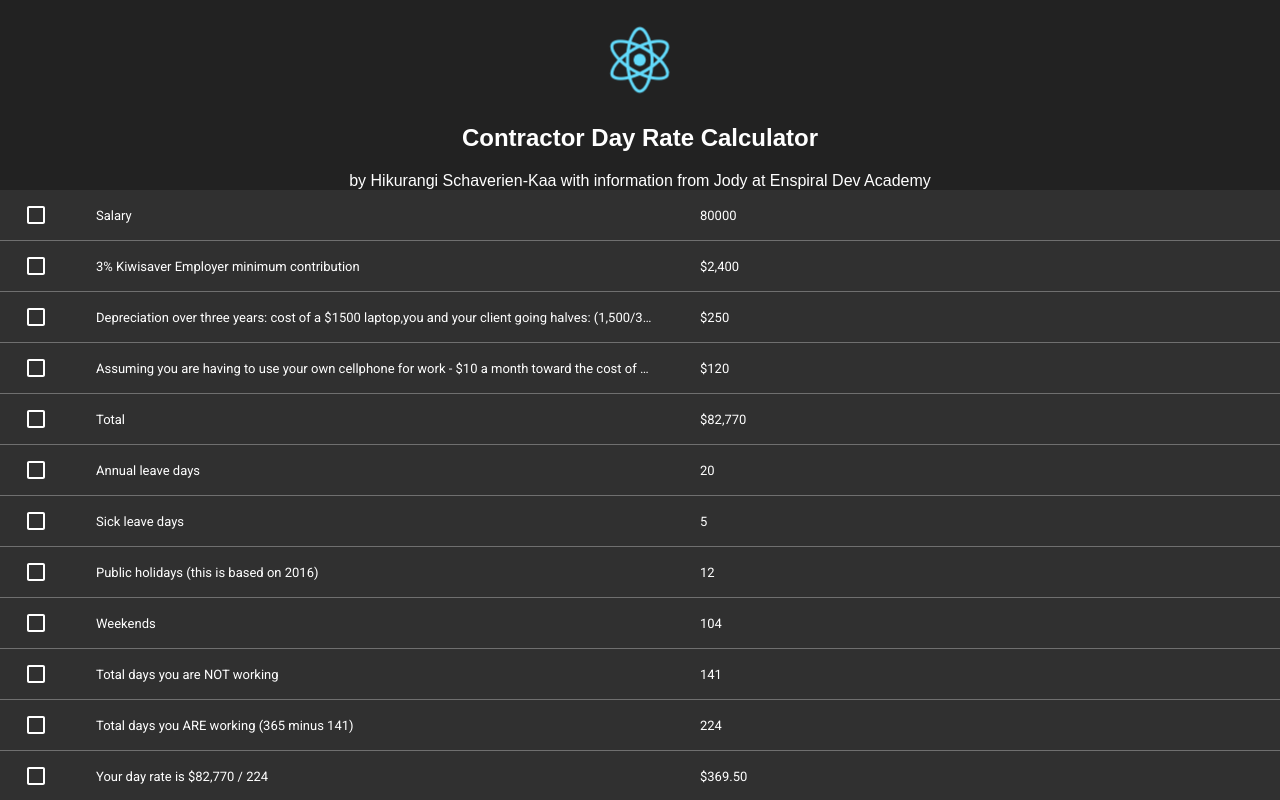
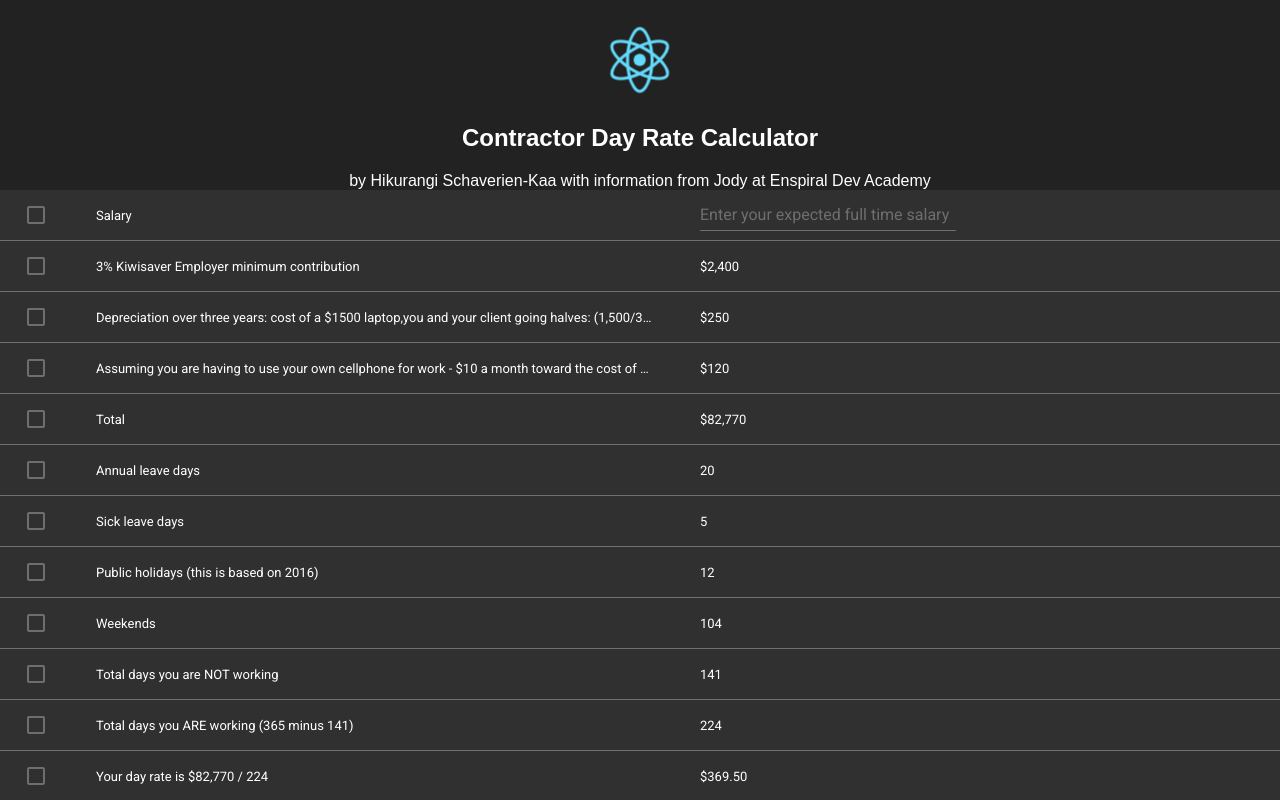
Before and after one commit to hikurangi/day-rate-calculator, a React (Create React App) app: page / in a window 1280 px wide. Shown: the top 800 px of the page. Built offline with nearby package versions, Linux system fonts and the light colour scheme.

Commit message:
working on percentage calculator

```diff
--- a/src/components/Calculator.js
+++ b/src/components/Calculator.js
@@ -18,16 +18,45 @@ const styles = {
 };
 
 class Calculator extends Component {
+
+  constructor(props) {
+  super(props);
+    this.state = {
+      selectable: false,
+      salaryValue: 0,
+      kiwiSaver: 0
+    }
+  }
+
+  kiwisaverCalc = function() {
+    this.setState({
+      kiwiSaver: 0.03*parseInt(this.state.salaryValue)
+    })
+  }
+
+  handleChange = (event) => {
+    this.setState({
+      salaryValue: event.target.value,
+    })
+    kiwisaverCalc()
+  }
+
   render() {
     console.log('tableData', tableData)
-    console.log('MUITHEME', this.muiTheme)
+    console.log('salaryValue in state', this.state.salaryValue)
+    console.log('kiwiSaver in state', this.state.kiwiSaver);
     return (
       <div className = "calculator">
-      <Table>
+      <Table selectable={this.state.selectable}>
         <TableBody>
           <TableRow>
-            <TableRowColumn>{ tableData[0].description }</TableRowColumn>
-            <TableRowColumn>{ tableData[0].amount }</TableRowColumn> {/* ^^ needs currency formatting... maybe handle that earlier */}
+            <TableRowColumn>Salary</TableRowColumn>
+            <TableRowColumn>
+              <TextField
+                hintText="Enter your expected full time salary"
+                onChange={this.handleChange}
+                />
+            </TableRowColumn>
           </TableRow>
           <TableRow>
             <TableRowColumn>
```
